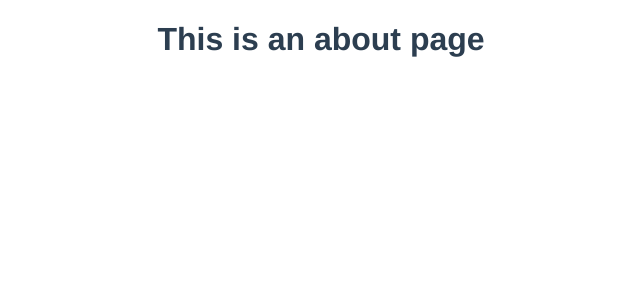
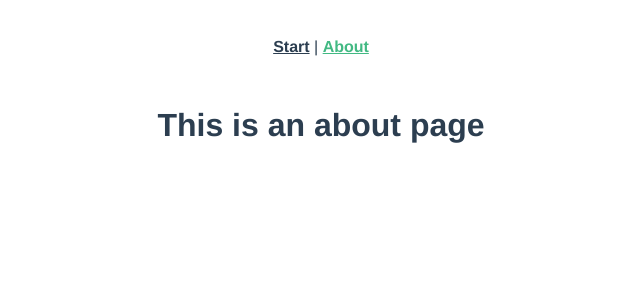
Before and after one commit to G0x209C/rockITServer, a Vue app: page /about in a window 1280 px wide. Shown: the top 300 px of the page, without its empty margins (319-959 px from the left). Built offline with nearby package versions, Linux system fonts and the light colour scheme; no server answers; what vue-socket.io-extended would draw is missing.

Commit message:
:smile: Removed Start.vue: this is now Home.vue
Router has also changed: added Route for game

```diff
--- a/src/router/index.js
+++ b/src/router/index.js
@@ -1,11 +1,11 @@
 import { createRouter, createWebHistory } from 'vue-router'
-import Home from '../views/Home.vue'
+import Start from '../views/Home.vue'
 
 const routes = [
   {
     path: '/',
-    name: 'Home',
-    component: Home
+    name: 'Start',
+    component: Start
   },
   {
     path: '/about',
@@ -14,6 +14,11 @@ const routes = [
     // this generates a separate chunk (about.[hash].js) for this route
     // which is lazy-loaded when the route is visited.
     component: () => import(/* webpackChunkName: "about" */ '../views/About.vue')
+  },
+  {
+    path: '/game',
+    name: 'Game',
+    component: ()=> import('../views/Game.vue')
   }
 ]
 
--- a/src/views/About.vue
+++ b/src/views/About.vue
@@ -1,5 +1,33 @@
 <template>
+  <Nav></Nav>
   <div class="about">
     <h1>This is an about page</h1>
+    <!-- TODO: explain the app -->
   </div>
 </template>
+
+<script>
+import Nav from '../components/Nav.vue';
+
+export default{
+  components:{
+    Nav
+  }
+}
+</script>
+
+<style>
+
+#nav {
+  padding: 30px;
+}
+
+#nav a {
+  font-weight: bold;
+  color: #2c3e50;
+}
+
+#nav a.router-link-exact-active {
+  color: #42b983;
+}
+</style>
--- a/src/views/Home.vue
+++ b/src/views/Home.vue
@@ -1,18 +1,72 @@
 <template>
-  <div class="home">
-    <img alt="Vue logo" src="../assets/logo.png">
-    <HelloWorld msg="Welcome to Your Vue.js App"/>
+  <Nav></Nav>
+  <div>
+    <form>
+      <label for="start.name">Naam</label>
+      <input type="text" id="start.name"><br>
+      <label for="start.room">Gamecode</label>
+      <input type="text" id="start.room"><br>
+      <input type="submit" id="start.submit" @click="startGame">
+    </form>
   </div>
 </template>
 
 <script>
-// @ is an alias to /src
-import HelloWorld from '@/components/HelloWorld.vue'
+import Nav from '../components/Nav.vue';
 
-export default {
-  name: 'Home',
-  components: {
-    HelloWorld
+  export default
+  {
+      components:{
+        Nav
+      },
+      sockets:{
+        gameJoinSuccess(data)
+        {
+          console.log(data);
+        },
+        initClient(data)
+        {
+          console.log(data);
+          window.test = data;
+        }
+      },
+      data()
+      {
+        return {
+          id: null,
+          name: null,
+          room: null
+        }
+      }
+  }
+</script>
+
+<style scoped>
+@media(max-width: 960px)
+{
+  div
+  {
+    width:80%;
   }
 }
-</script>
+@media(min-width: 961px)
+{
+  div
+  {
+    width:30%;
+
+  }
+}
+div
+{
+  margin-left: auto;
+  margin-right:auto;
+}
+form
+{
+  display:grid;
+}
+
+
+
+</style>
```
Also changed, not shown: src/views/Start.vue (deleted, +0 -20 lines).
